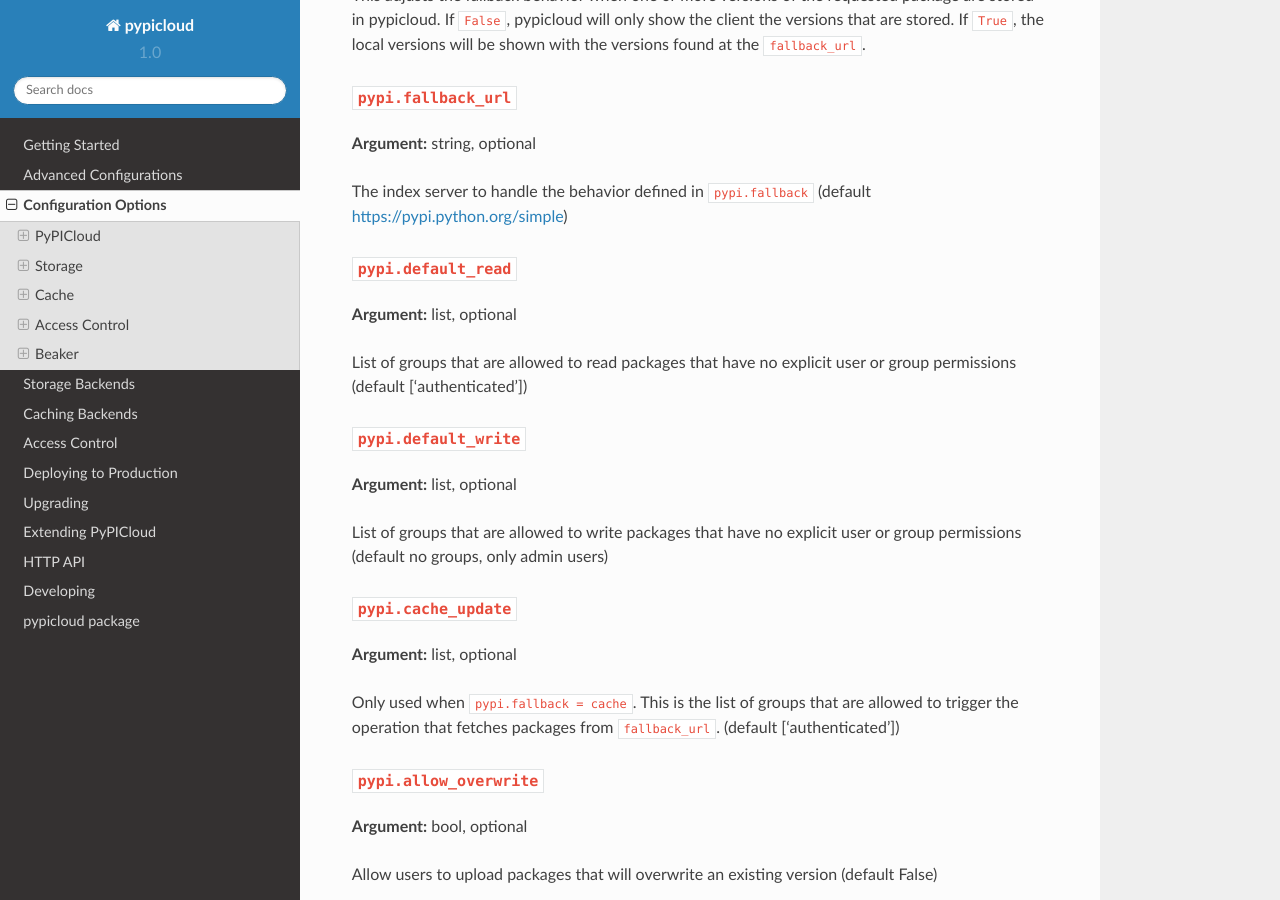
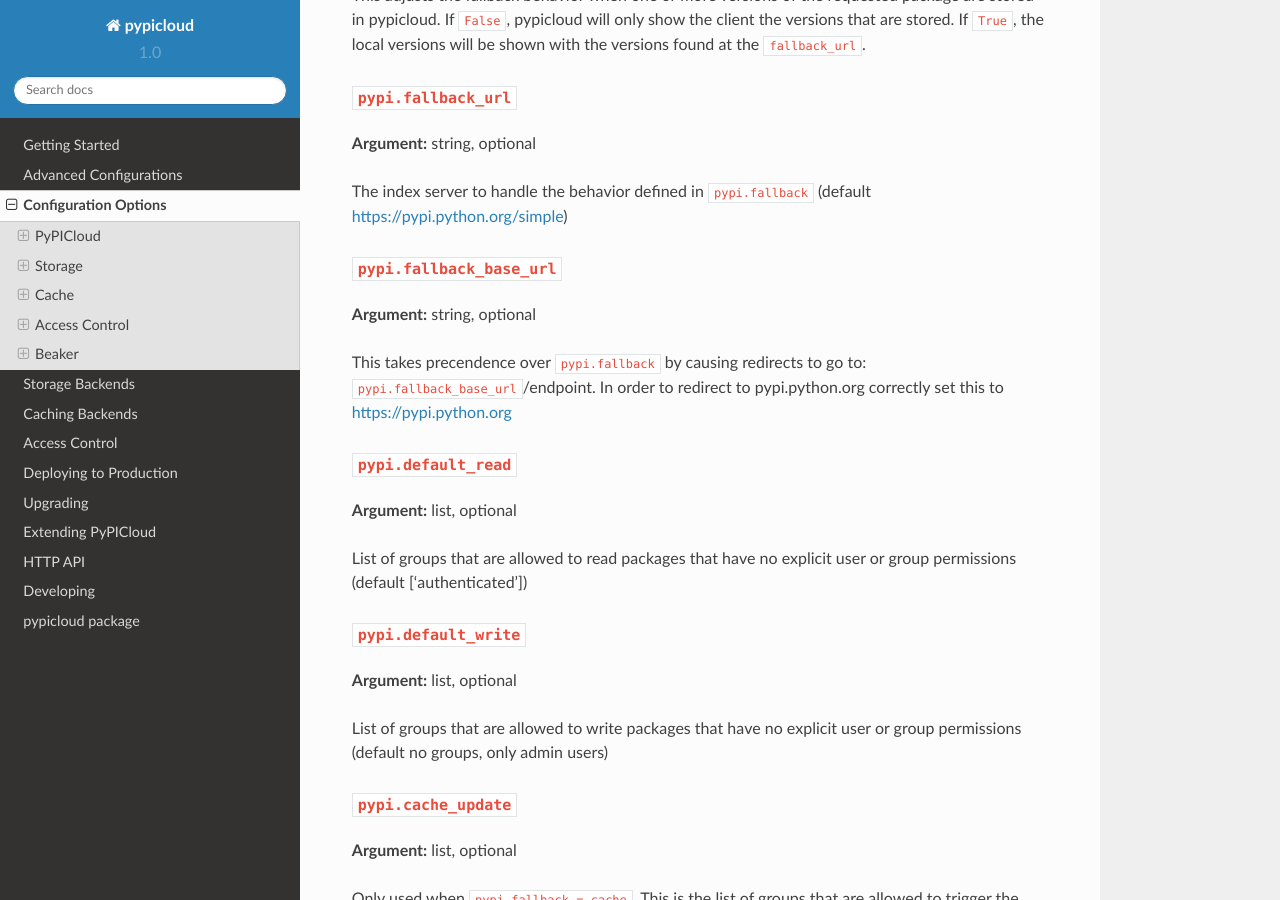
Before and after one commit to stevearc/pypicloud, a Sphinx documentation site: the page built from doc/topics/configuration.rst, in a window 1280 px wide and 900 px high, scrolled down 865 px. Built offline with Sphinx 7.4.7 and the Read the Docs theme 2.0.0, drawn with Linux system fonts in a browser that asks for light colours; pages that are not in the unit, such as notebooks, are missing from menus.

Commit message:
switch to new mechanism

```diff
--- a/doc/topics/configuration.rst
+++ b/doc/topics/configuration.rst
@@ -45,6 +45,14 @@
 
 The index server to handle the behavior defined in ``pypi.fallback`` (default
 https://pypi.python.org/simple)
+
+``pypi.fallback_base_url``
+~~~~~~~~~~~~~~~~~~~~~~~~~~
+**Argument:** string, optional
+
+This takes precendence over ``pypi.fallback`` by causing redirects to go to:
+``pypi.fallback_base_url``/endpoint.  In order to redirect to pypi.python.org
+correctly set this to https://pypi.python.org
 
 ``pypi.default_read``
 ~~~~~~~~~~~~~~~~~~~~~
```
Also changed, not shown: pypicloud/__init__.py (+3 -6 lines), 1 other file.
